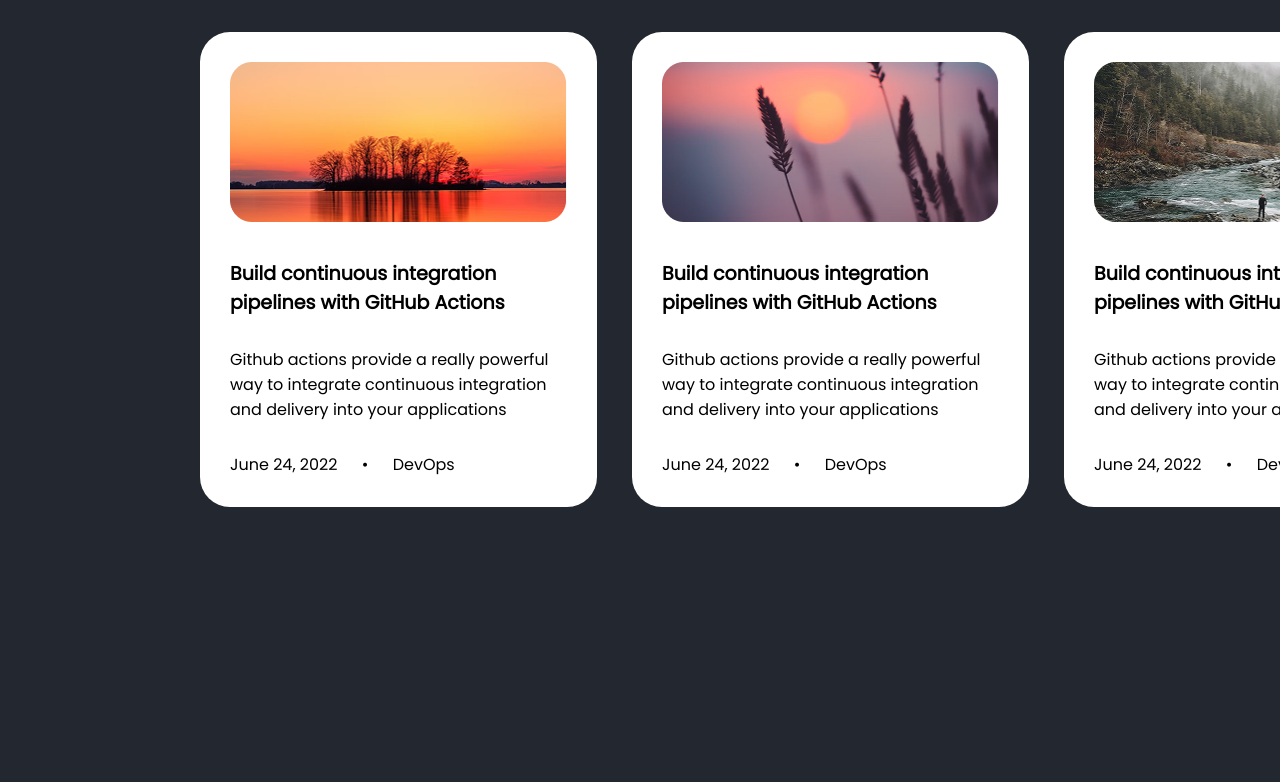
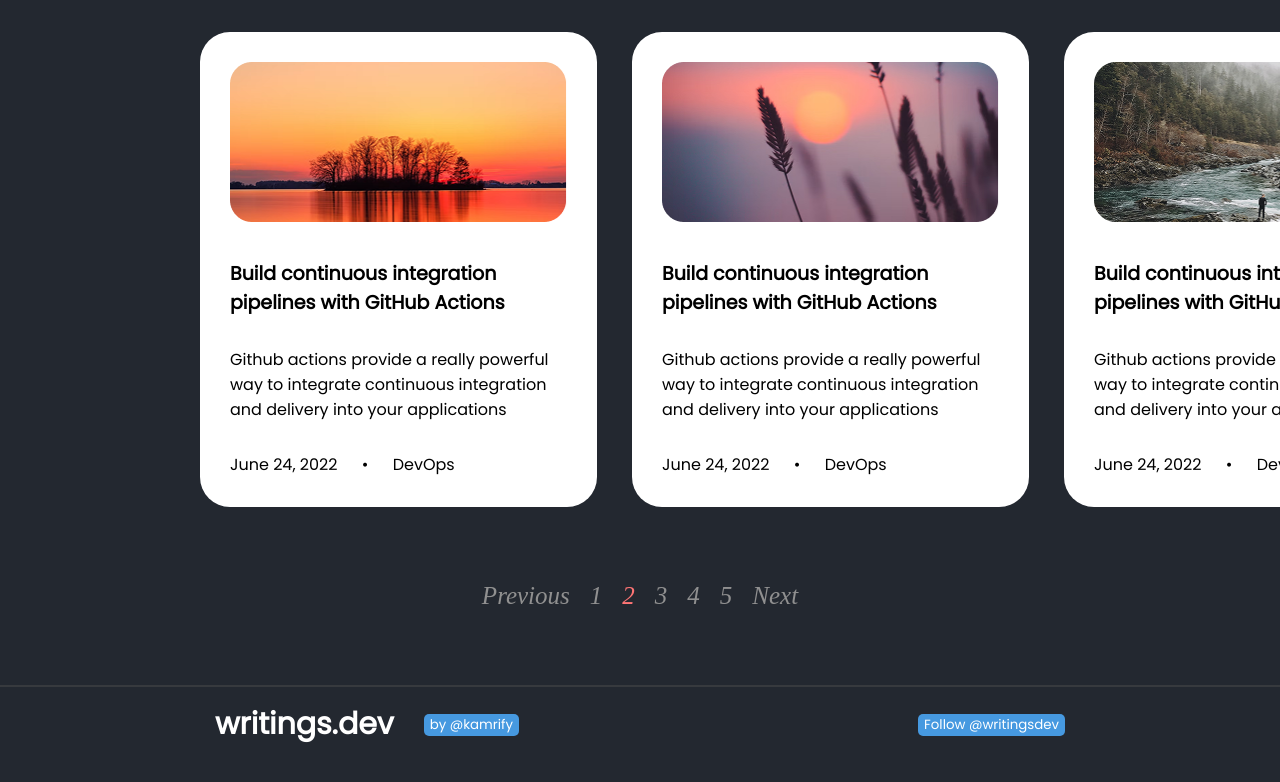
Before and after one commit to Metach1/writings.dev-figma, a plain HTML site: page index.html in a window 1280 px wide. Shown: the part 1767-2549 px from the top of the page. Before the commit the page ends 2349 px from the top, so only its background shows below. Drawn offline with Linux system fonts and the light colour scheme; a web font is replaced by a local one.

Commit message:
Finished footer

```diff
--- a/index.html
+++ b/index.html
@@ -168,5 +168,28 @@
             </div>
         </div>
     </div>
+
+    <div id="pagination">
+        <div>Previous</div>
+        <div>1</div>
+        <div class="current-page">2</div>
+        <div>3</div>
+        <div>4</div>
+        <div>5</div>
+        <div>Next</div>
+    </div>
+
+    <hr class="hr-pagination">
+
+    <div id="footer">
+        <div class="left-footer">
+            <span>writings.dev</span>
+            <button>by @kamrify</button>
+        </div>
+        <div class="right-footer">
+            <button>Follow @writingsdev</button>
+        </div>
+
+    </div>
 </body>
 </html>
--- a/styles.css
+++ b/styles.css
@@ -3,6 +3,7 @@ body {
     font-family: 'Poppins', sans-serif;
     color: white;
     margin  : 0px 200px;
+    padding-bottom: 50px;
 }
 
 #header {
@@ -133,3 +134,57 @@ hr {
 .article-date span {
     margin-right: 20px;
 }
+
+#pagination {
+    display: flex;
+    justify-content: center;
+    gap: 20px;
+}
+
+#pagination div {
+    font-size: 25px;
+    font-family: 'Recursive';
+    color: #909090;
+    font-style: italic;
+}
+
+#pagination div.current-page {
+    color: #FF7575;
+}
+
+.hr-pagination {
+    margin-top: 75px;
+}
+
+#footer {
+    display: flex;
+    justify-content: space-between;
+    padding: 15px;
+}
+
+.left-footer {
+    display: flex;
+    align-items: center;
+    gap: 30px;
+}
+
+.left-footer span {
+    font-size: 30px;
+    font-weight: bold;
+}
+
+.right-footer {
+    display: flex;
+    align-items: center;
+    gap: 30px;
+}
+
+
+button {
+    border-width: 0px;
+    background-color: #4699E0;
+    color: white;
+    font-family: 'Poppins';
+    border-radius: 5px;
+    cursor: pointer;
+}
```
